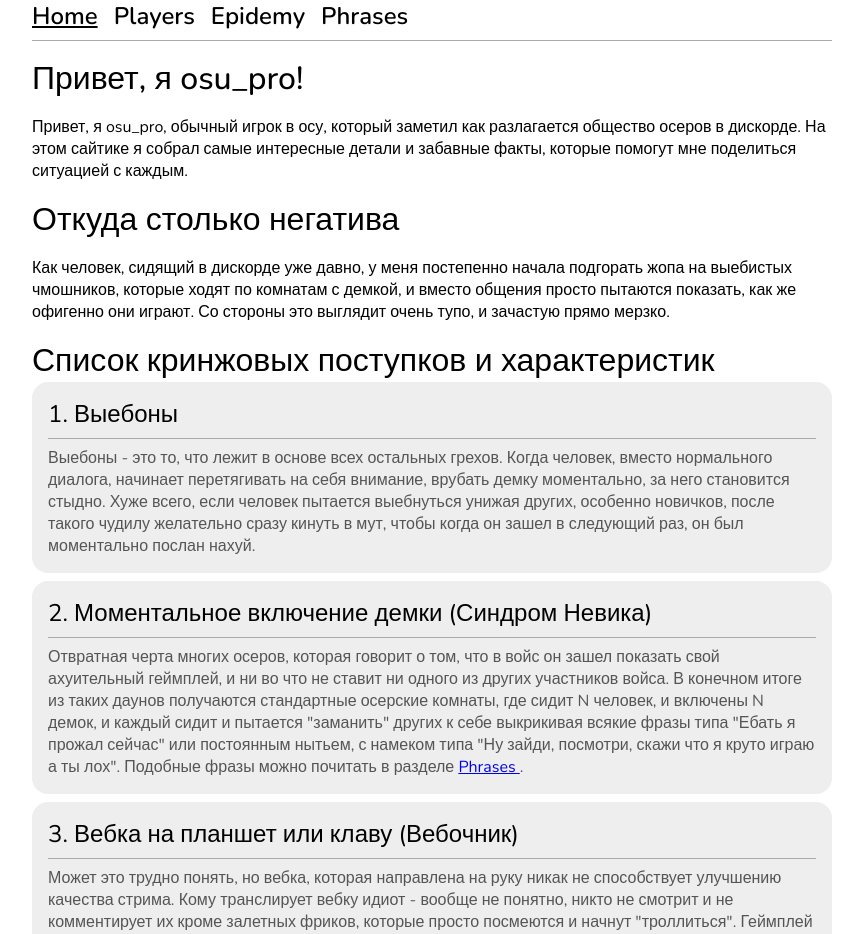
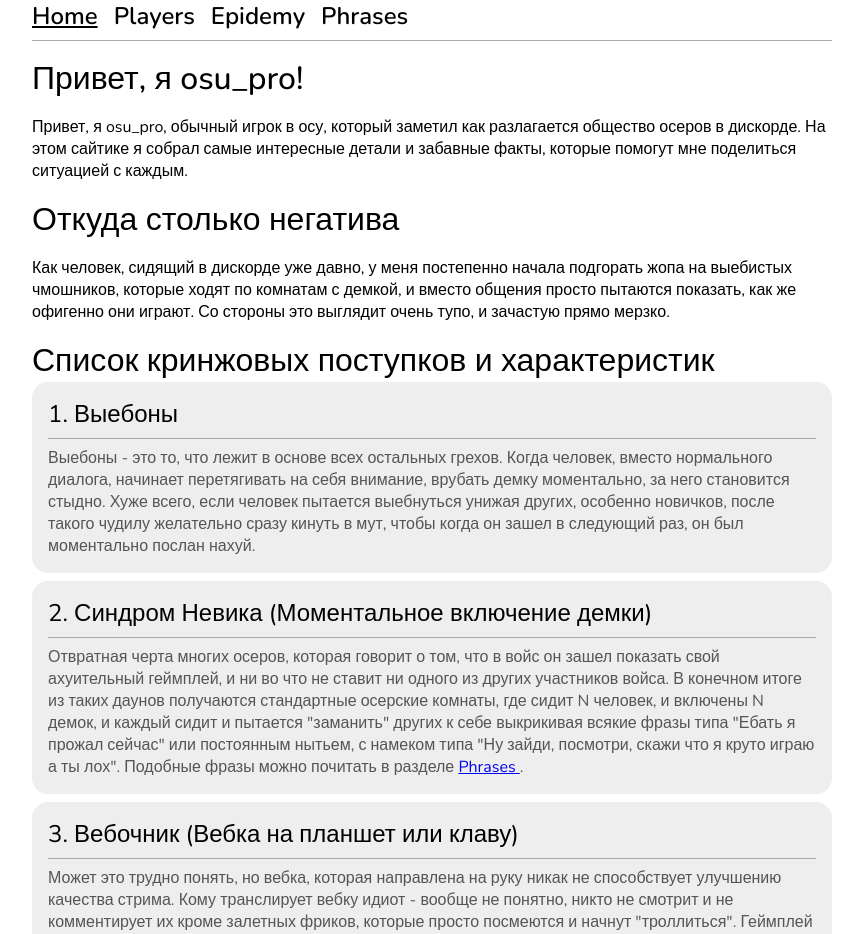
Before and after one commit to osu-pro/info, a React (Create React App) app: page / in a window 1280 px wide. Shown: the top 934 px of the page, without its empty margins (208-1071 px from the left). Built offline with nearby package versions, Linux system fonts and the light colour scheme.

Commit message:
Новый чудик

```diff
--- a/src/App.css
+++ b/src/App.css
@@ -1,4 +1,7 @@
 .main-content {
+  margin-left: 2rem;
+  margin-right: 2rem;
+  margin-bottom: 5rem;
   width: 800px;
   max-width: 800px;
 }
--- a/src/App.tsx
+++ b/src/App.tsx
@@ -3,7 +3,7 @@
 import {
   BrowserRouter,
   Routes,
-  Route,
+  Route
 } from "react-router-dom";
 import {Home} from "./Pages/Home";
 import {Epidemy} from "./Pages/Epidemy";
@@ -20,7 +20,7 @@
         <Navigation/>
         <Line/>
         <Routes>
-          <Route path="/" element={<Home/>}/>
+          <Route index element={<Home/>}/>
           <Route path="/players" element={<Players/>}/>
           <Route path="/epidemy" element={<Epidemy/>}/>
           <Route path="/phrases" element={<Phrases/>}/>
--- a/src/Data/nicknames.ts
+++ b/src/Data/nicknames.ts
@@ -41,7 +41,8 @@
     ofData("341660045152354305", "249 pp uznik"),
     ofData("489065309819502592", "научите жать"),
     ofData("489065309819502592", "научите фингерконтролю"),
-    ofData("795959175967801355", "а можно не чоукать")
+    ofData("795959175967801355", "а можно не чоукать"),
+    ofData("540532862571773952", "727")
 ]
 
 nicknames.sort((x, y) => Number(x.id) - Number(y.id))
--- a/src/Data/users.ts
+++ b/src/Data/users.ts
@@ -43,4 +43,5 @@
     {"id": "307209526174810112", "username": "filodelfi", "global_name": "Filodelfi", "avatar": "7a96cd76cf8a7e2e24eda67031752df1", "note": "Супер позорище, жимер"} ,
     {"id": "477105442531573760", "username": "function7777", "global_name": "Function", "avatar": "89ba4cf0cf70bb509bb2a2e85f096f5c", "note": "Никнейм - Как играть фул скрин стримы, ник -Function-, 3200pp"} ,
     {"id": "533764926481891360", "username": "iit04e4kaii", "global_name": "gegc fynjy", "avatar": "cb27d26eb800de8aa2e8bd2d7fdc74b5", "note": "синдром невика, 5к пп, говорит 5к мало"} ,
+    {"id": "540532862571773952", "username": "f1erdza", "global_name": "subsushsbskskxism", "avatar": "c7ada15a3298827fba35974287f2d9fb", "note": "Тупой ник, забаненый"} ,
 ]
--- a/src/Pages/Home.tsx
+++ b/src/Pages/Home.tsx
@@ -21,7 +21,7 @@
                 </span>
             </div>
             <div className="comment-outer">
-                <span className="bad-habit"> 2. Моментальное включение демки (Синдром Невика) </span>
+                <span className="bad-habit"> 2. Синдром Невика (Моментальное включение демки) </span>
                 <Line/>
                 <span className="bad-habit-reason"> Отвратная черта многих осеров, которая говорит о том, что в войс он зашел показать свой ахуительный геймплей,
                     и ни во что не ставит ни одного из других участников войса. В конечном итоге из таких даунов получаются стандартные осерские комнаты,
@@ -30,7 +30,7 @@
                 </span>
             </div>
             <div className="comment-outer">
-                <span className="bad-habit"> 3. Вебка на планшет или клаву (Вебочник) </span>
+                <span className="bad-habit"> 3. Вебочник (Вебка на планшет или клаву)</span>
                 <Line/>
                 <span className="bad-habit-reason"> Может это трудно понять, но вебка, которая направлена на руку никак не способствует улучшению качества стрима.
                     Кому транслирует вебку идиот - вообще не понятно, никто не смотрит и не комментирует их кроме залетных фриков, которые просто посмеются и начнут "троллиться".
@@ -43,6 +43,7 @@
                 <Line/>
                 <span className="bad-habit-reason"> Игра в оффлайне очень редко бывает оправдана, обычно она значит, что придурок забанен на официальном сервере осу банчо и не может продолжать играть.
                     Обычно забаненые дурачки начинают сразу нести бред про мультиаккаунт - запомните, <b>за мультиаккаунт не банят</b>, разве что по ошибке, если дата регистрации странная.
+                    <b> Игра на гатари, акатсуки и других серверах, а так же в McOsu! так же приравнивается к игре в оффлайне.</b>
                 </span>
             </div>
             <div className="comment-outer">
--- a/src/Pages/Phrases.tsx
+++ b/src/Pages/Phrases.tsx
@@ -14,9 +14,16 @@
 }
 
 function PhraseRow({item} : {item: Phrase}) {
+    if (window.innerWidth > 800) {
+        return <tr>
+            <th><DiscordUser id={item.id}/></th>
+            <th> {item.data} </th>
+        </tr>
+    }
+
     return <tr>
-        <th> <DiscordUser id={item.id}/> </th>
-        <th> {item.data} </th>
+        <DiscordUser id={item.id}/>
+        {item.data}
     </tr>
 }
 
```
Also changed, not shown: 1 other file (tests, documents, lock files or other folders).
